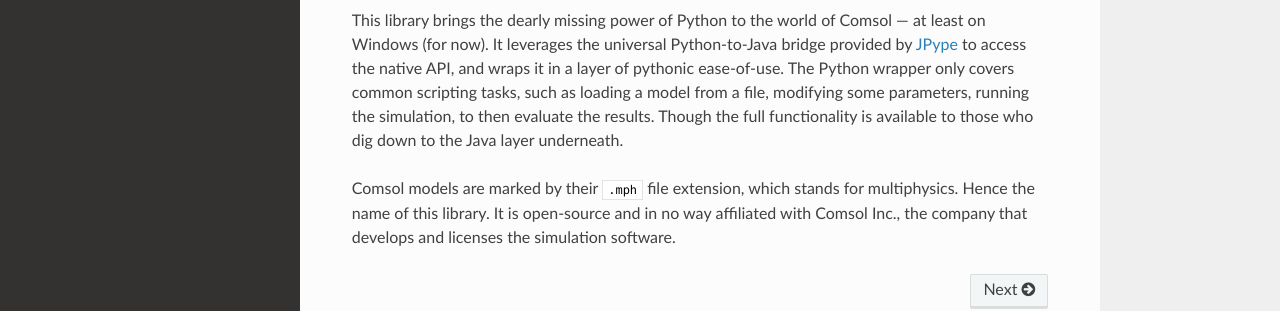
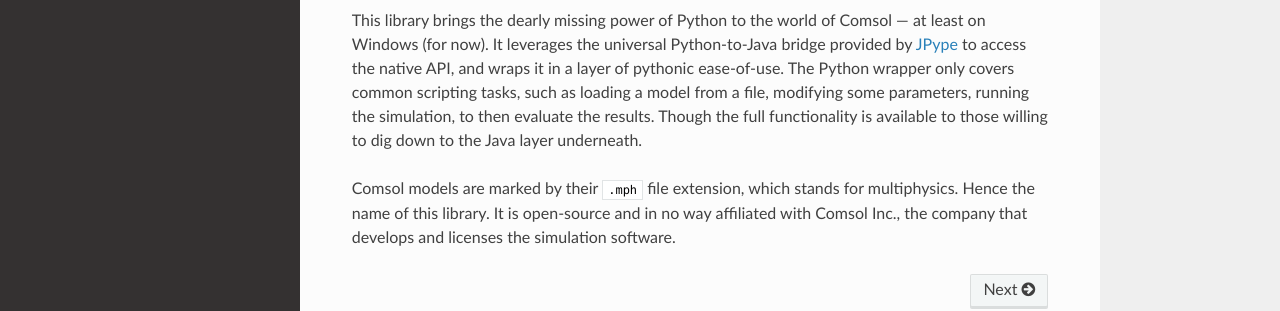
Before and after one commit to MPh-py/MPh, a Sphinx documentation site: the page built from docs/index.md, in a window 1280 px wide. Shown: the part 343-654 px from the top of the page. Built offline with Sphinx 7.4.7 and the Read the Docs theme 2.0.0, drawn with Linux system fonts in a browser that asks for light colours.

Commit message:
Consistent wording in docs and ReadMe.

```diff
--- a/docs/index.md
+++ b/docs/index.md
@@ -18,7 +18,7 @@
 wrapper only covers common scripting tasks, such as loading a model
 from a file, modifying some parameters, running the simulation, to
 then evaluate the results. Though the full functionality is available
-to those who dig down to the Java layer underneath.
+to those willing to dig down to the Java layer underneath.
 
 Comsol models are marked by their `.mph` file extension, which stands
 for multiphysics. Hence the name of this library. It is open-source
```
